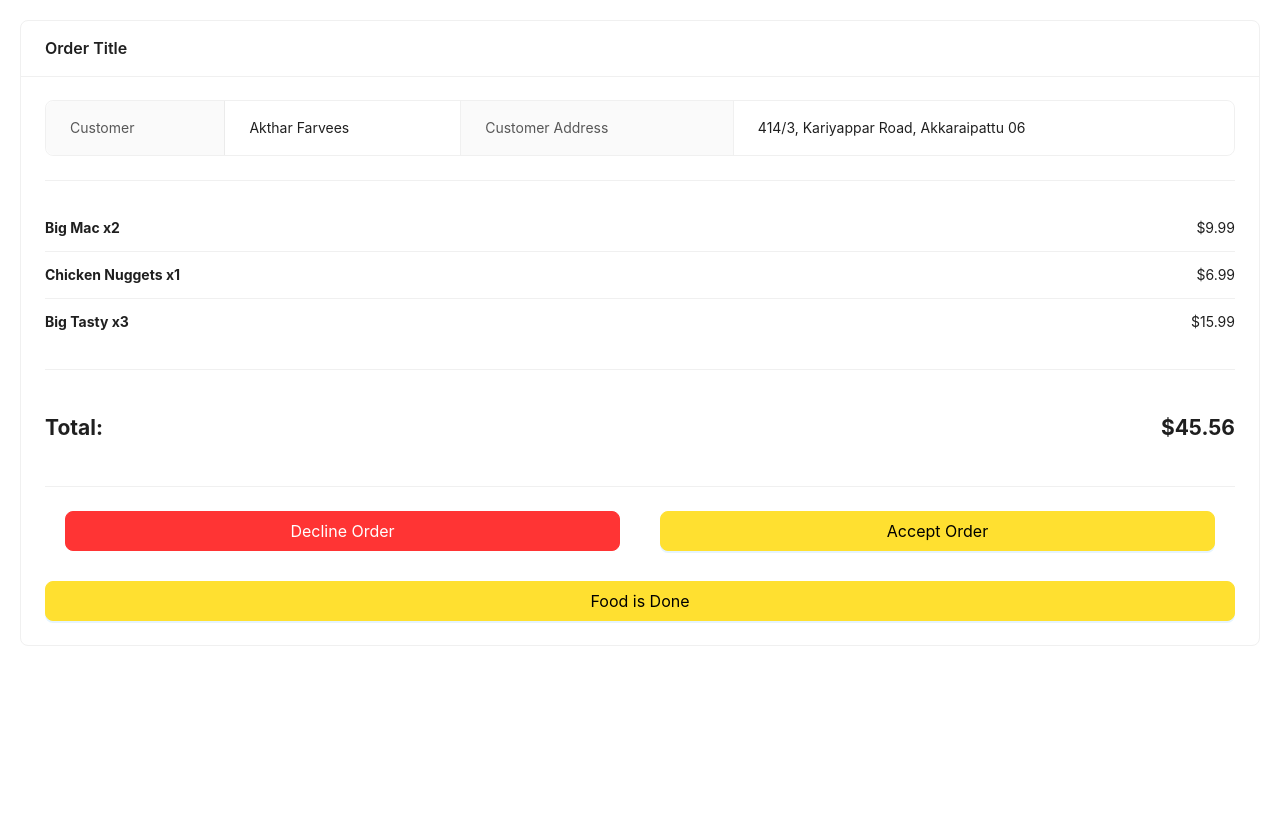
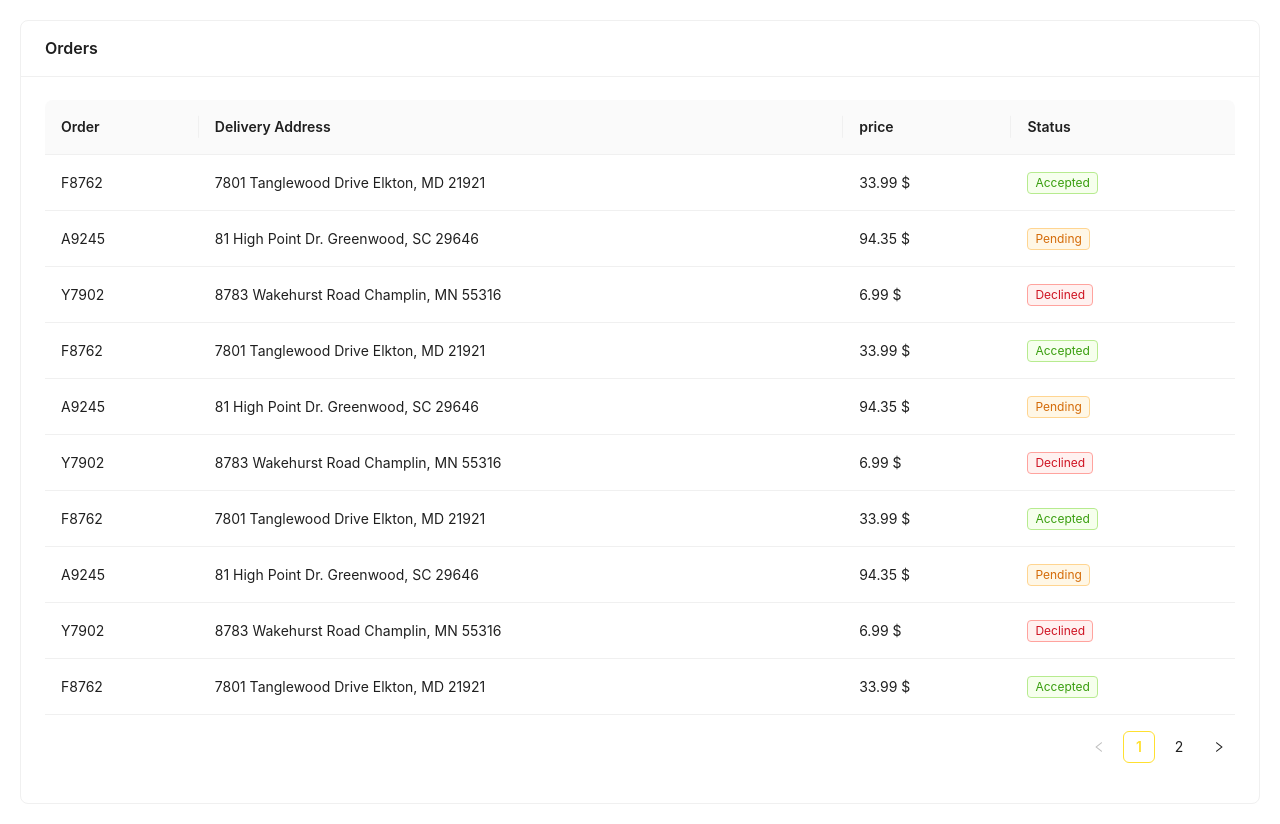
Before and after one commit to Akthar-Farvees/MysteryBoxDash, a React (Create React App) app: page / in a window 1280 px wide. Before the commit the page ends 800 px from the top, so only its background shows below. Built offline with nearby package versions, Linux system fonts and the light colour scheme.

Commit message:
Implemented Orders Screeen Completed Design

```diff
--- a/src/App.js
+++ b/src/App.js
@@ -1,8 +1,9 @@
 import DetailedOrder from "./modules/DetailedOrder";
+import Orders from "./modules/Orders";
 
 function App() {
   return (
-    <DetailedOrder/>
+    <Orders/>
   );
 }
 
--- a/src/assests/data/orders.json
+++ b/src/assests/data/orders.json
@@ -1,4 +1,58 @@
 [
+  {
+    "orderID": "F8762",
+    "price": 33.99,
+    "deliveryAddress": "7801 Tanglewood Drive Elkton, MD 21921",
+    "status": "Accepted"
+  },
+  {
+    "orderID": "A9245",
+    "price": 94.35,
+    "deliveryAddress": "81 High Point Dr. Greenwood, SC 29646",
+    "status": "Pending"
+  },
+  {
+    "orderID": "Y7902",
+    "price": 6.99,
+    "deliveryAddress": "8783 Wakehurst Road Champlin, MN 55316",
+    "status": "Declined"
+  },
+  {
+    "orderID": "F8762",
+    "price": 33.99,
+    "deliveryAddress": "7801 Tanglewood Drive Elkton, MD 21921",
+    "status": "Accepted"
+  },
+  {
+    "orderID": "A9245",
+    "price": 94.35,
+    "deliveryAddress": "81 High Point Dr. Greenwood, SC 29646",
+    "status": "Pending"
+  },
+  {
+    "orderID": "Y7902",
+    "price": 6.99,
+    "deliveryAddress": "8783 Wakehurst Road Champlin, MN 55316",
+    "status": "Declined"
+  },
+  {
+    "orderID": "F8762",
+    "price": 33.99,
+    "deliveryAddress": "7801 Tanglewood Drive Elkton, MD 21921",
+    "status": "Accepted"
+  },
+  {
+    "orderID": "A9245",
+    "price": 94.35,
+    "deliveryAddress": "81 High Point Dr. Greenwood, SC 29646",
+    "status": "Pending"
+  },
+  {
+    "orderID": "Y7902",
+    "price": 6.99,
+    "deliveryAddress": "8783 Wakehurst Road Champlin, MN 55316",
+    "status": "Declined"
+  },
   {
     "orderID": "F8762",
     "price": 33.99,
--- /dev/null
+++ b/src/modules/Orders/index.js
@@ -0,0 +1,57 @@
+import React from 'react'
+import orders from '../../assests/data/orders.json';
+import { Card, List, Table, Tag } from 'antd';
+import '../../index.css';
+
+const Orders = () => {
+    const renderOrderStatus = (orderStatus) => {
+        if (orderStatus === "Accepted"){
+            return <Tag color={'green'}>{orderStatus}</Tag>
+        }
+
+        if (orderStatus === "Pending") {
+            return <Tag color={'orange'}>{orderStatus}</Tag>
+        }
+
+        if (orderStatus === "Declined") {
+            return <Tag color={'red'}>{orderStatus}</Tag>
+        }
+    }
+
+    const dataColumns = [
+        {
+            title: "Order",
+            dataIndex: "orderID",
+            key: "orderID"
+        },
+        {
+            title: "Delivery Address",
+            dataIndex: "deliveryAddress",
+            key: "deliveryAddress"
+        },
+        {
+            title: "price",
+            dataIndex: "price",
+            key: "price",
+            render: (price) => `${price} $`
+        },
+        {
+            title: "Status",
+            dataIndex: "status",
+            key: "status",
+            render: renderOrderStatus,
+        },
+    ]
+
+  return (
+    <Card title={"Orders"} style={{margin: 20,}}>
+        <Table
+        dataSource={orders}
+        columns={dataColumns}
+        rowKey = "orderID"
+        />
+    </Card>
+  )
+}
+
+export default Orders;
```
